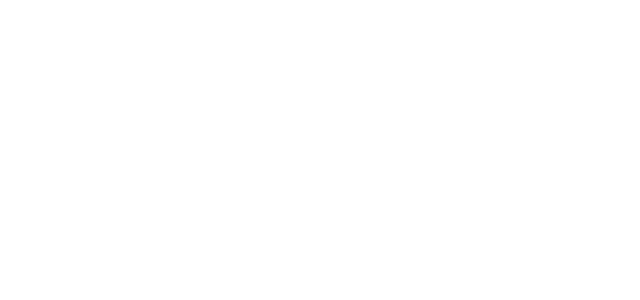
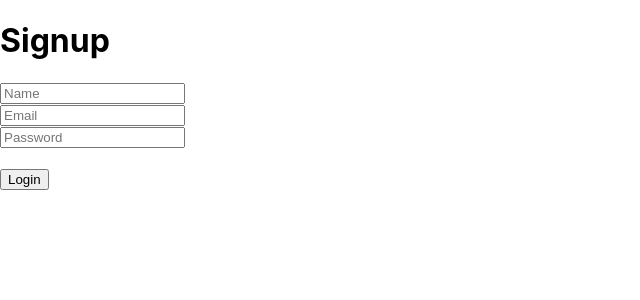
Before and after one commit to am20dipi/square-care, a React (Create React App) app in the folder frontend/: page /signup in a window 1280 px wide. Shown: the top 300 px of the page, without its empty margins (0-640 px from the left). Built offline with nearby package versions, Linux system fonts and the light colour scheme.

Commit message:
Adding signup and login pure functions to index.js, adding their routes to render, creating forms for both signup and login

```diff
--- a/frontend/src/index.js
+++ b/frontend/src/index.js
@@ -12,11 +12,50 @@
       <h1>Home!</h1>
     </div>
   );
-};
+}
+
+const Login = () => {
+  return (
+    <div>
+      <h1>Login</h1>
+      <form>
+        <div>
+          <input type="text" name="email" placeholder="Email" />
+        </div>
+        <div>
+          <input type="password" name="password" placeholder="Password" />
+        </div><br></br>
+        <input type="submit" value="Login" />
+      </form>
+    </div>
+  )
+}
+
+const Signup = () => {
+  return (
+    <div>
+      <h1>Signup</h1>
+      <form>
+        <div>
+          <input type="text" name="name" placeholder="Name" />
+        </div>
+        <div>
+          <input type="text" name="email" placeholder="Email" />
+        </div>
+        <div>
+          <input type="password" name="password" placeholder="Password" />
+        </div><br></br>
+        <input type="submit" value="Login" />
+      </form>
+    </div>
+  )
+}
 
 ReactDOM.render(
   <Router>
     <Route exact path="/" component={Home} />
+    <Route exact path="/login" component={Login} />
+    <Route exact path="/signup" component={Signup} />
   </Router>,
   document.getElementById('root')
 );
```
